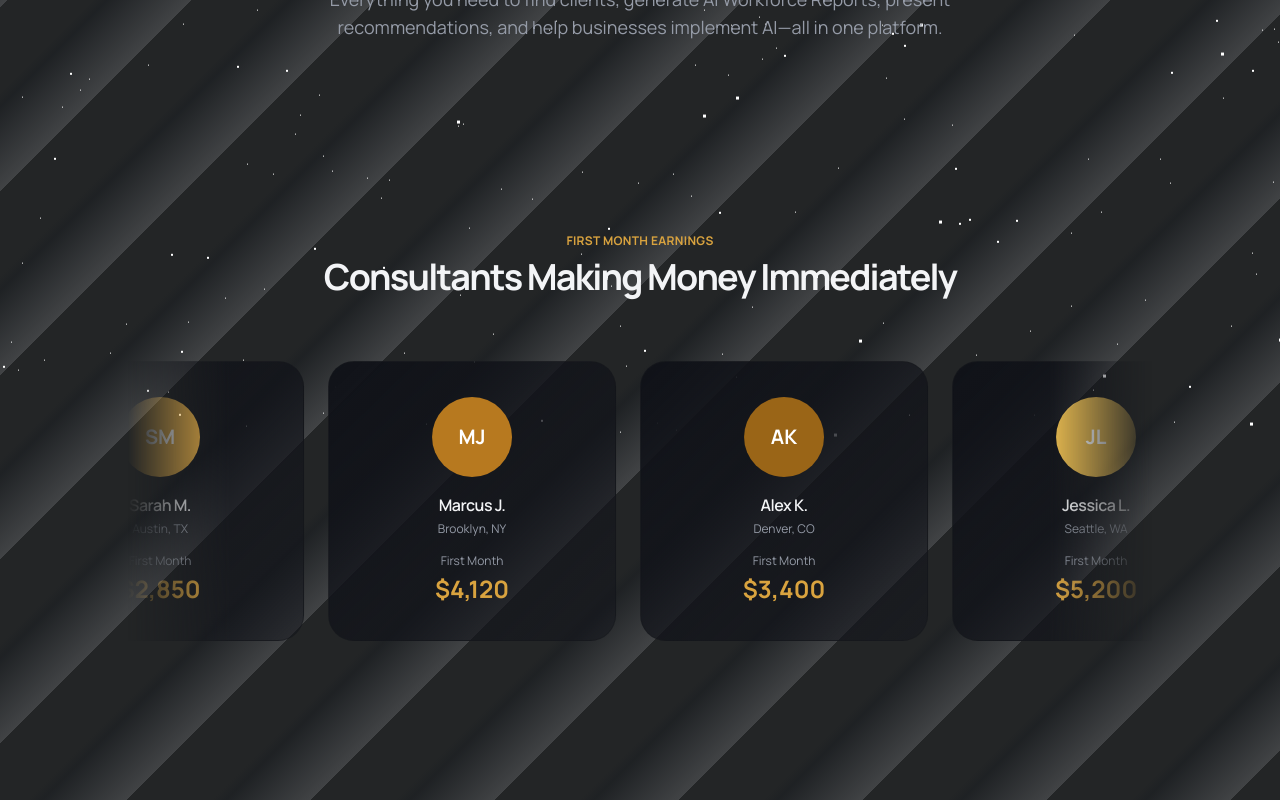
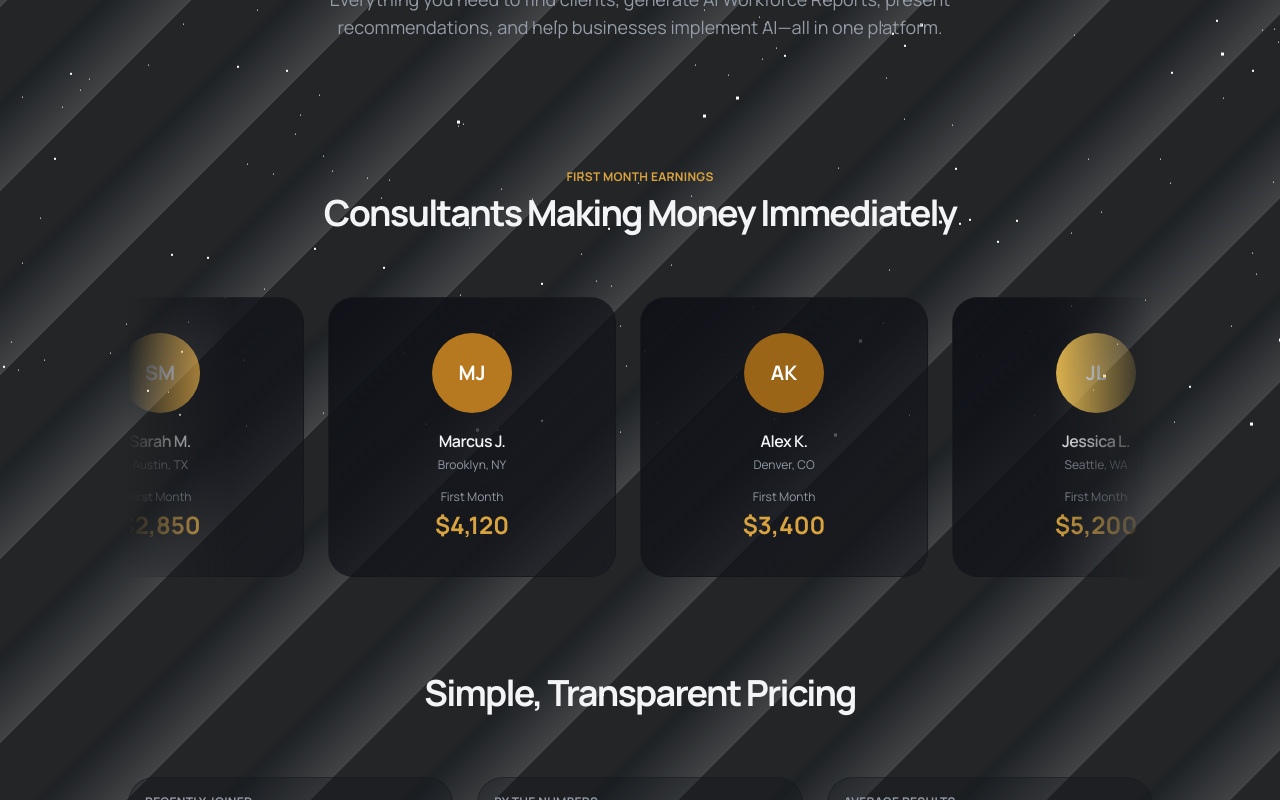
Before and after one commit to searchploy/ploy2, a Next.js app: page /consultants in a window 1280 px wide. Shown: the part 360-1160 px from the top of the page. Built offline with nearby package versions, Linux system fonts and the light colour scheme; no server answers.

Commit message:
Reduce vertical spacing between carousel and pricing sections

```diff
--- a/src/app/consultants/page.tsx
+++ b/src/app/consultants/page.tsx
@@ -56,7 +56,7 @@
       <SuccessCarousel />
 
       {/* Pricing */}
-      <section className="py-24">
+      <section className="py-12">
         <div className="container flex flex-col gap-16">
           <div className="text-center">
             <h2 className="text-3xl font-bold tracking-tighter sm:text-4xl">Simple, Transparent Pricing</h2>
--- a/src/components/consultants/success-carousel.tsx
+++ b/src/components/consultants/success-carousel.tsx
@@ -47,7 +47,7 @@
   ];
 
   return (
-    <section className="relative py-24 overflow-hidden">
+    <section className="relative py-8 overflow-hidden">
       <div className="container">
         <div className="mx-auto max-w-5xl">
           <div className="text-center mb-12">
```
